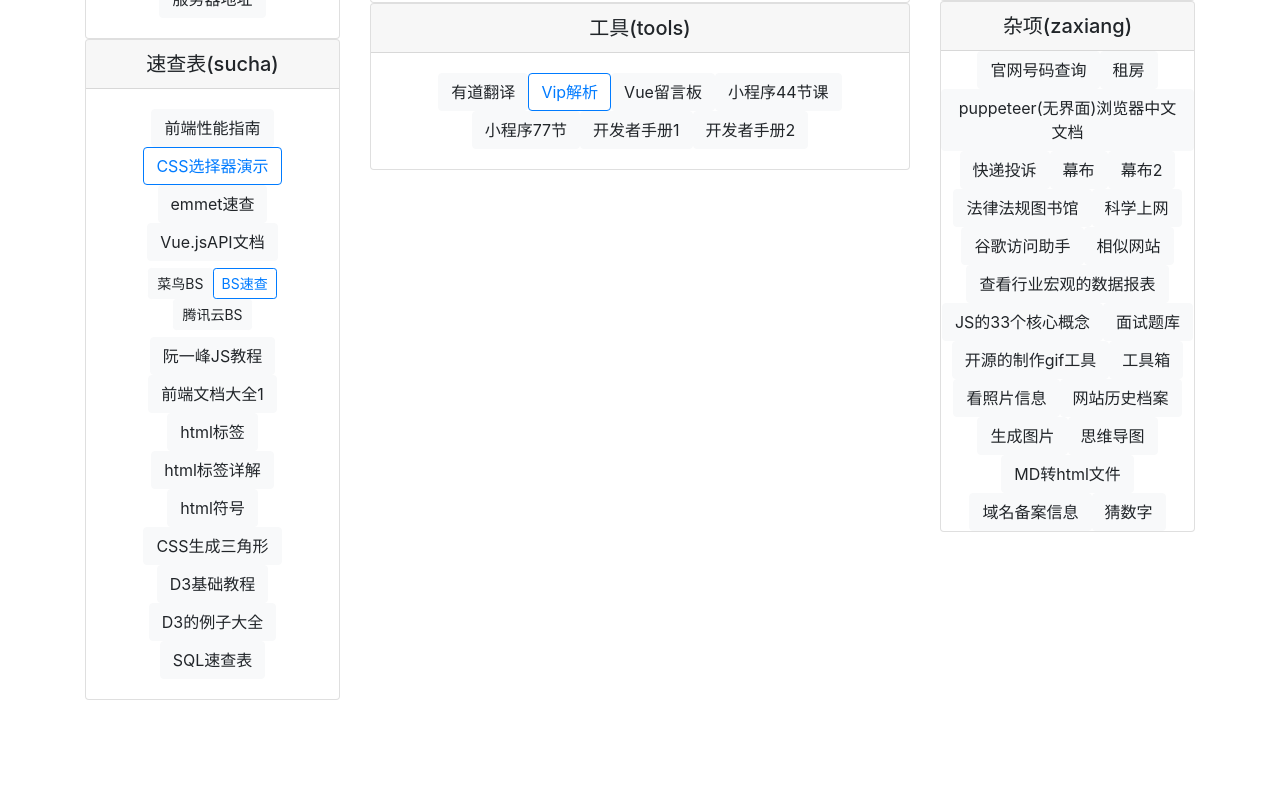
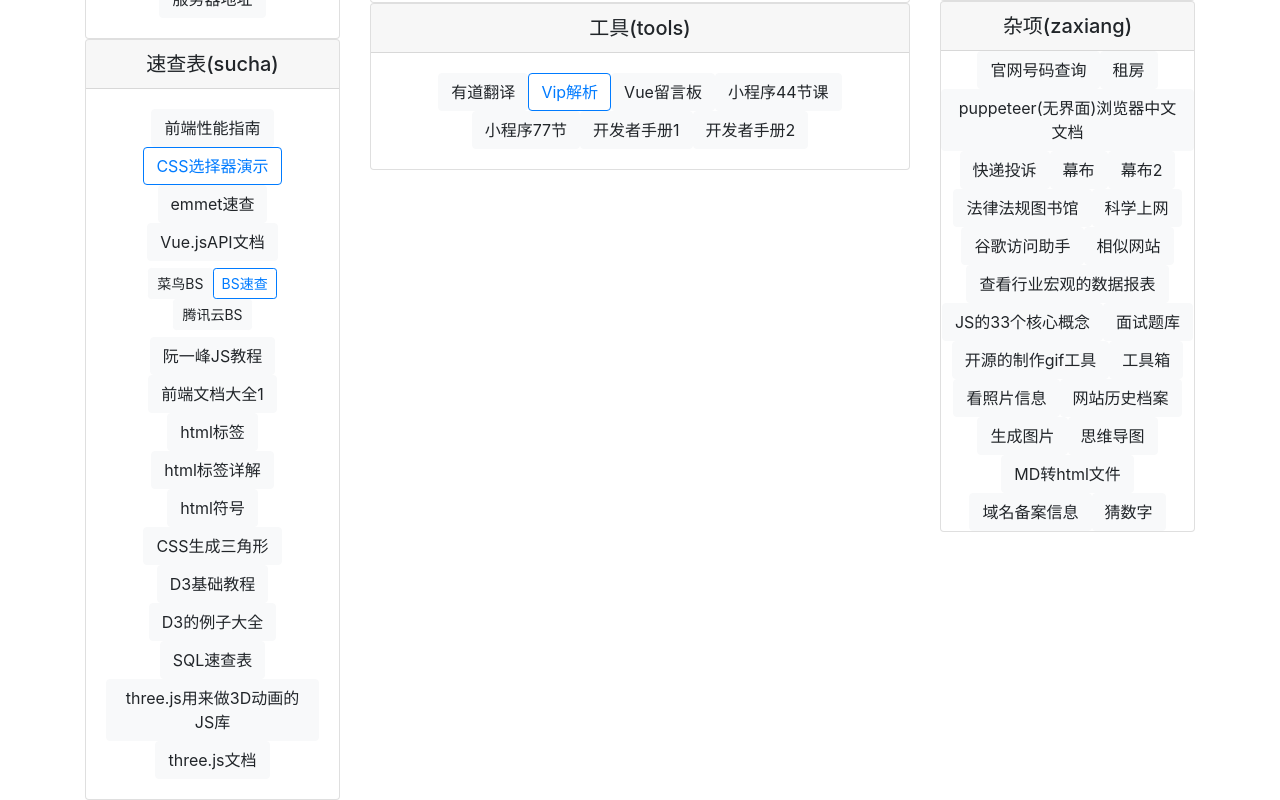
Before and after one commit to wang464/vue-1110, a Vue app: page / in a window 1280 px wide. Shown: the part 318-1118 px from the top of the page. Before the commit the page ends 1018 px from the top, so only its background shows below. Built offline with nearby package versions, Linux system fonts and the light colour scheme; the HTML template or start-up script is replaced by a standard one.

Commit message:
增加了JS的3D动画库 2018-12-3_9:40:47

```diff
--- a/src/components/sucha.vue
+++ b/src/components/sucha.vue
@@ -20,6 +20,8 @@
       <a class="btn btn-light" target="_blank" href="http://wiki.jikexueyuan.com/project/d3wiki/introduction.html">D3基础教程</a>
       <a class="btn btn-light" target="_blank" href="https://github.com/d3/d3/wiki/Gallery">D3的例子大全</a>
       <a class="btn btn-light" target="_blank" href="https://github.com/enochtangg/quick-SQL-cheatsheet/blob/master/README_zh-hans.md">SQL速查表</a>
+      <a class="btn btn-light" target="_blank" href="https://threejs.org/">three.js用来做3D动画的JS库</a>
+      <a class="btn btn-light" target="_blank" href="https://threejs.org/docs">three.js文档</a>
     </div>
   </div>
 </template>
```
